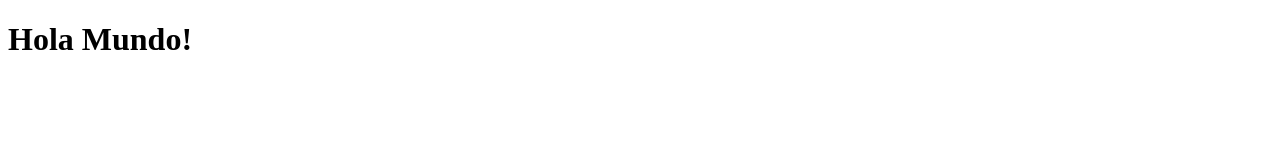
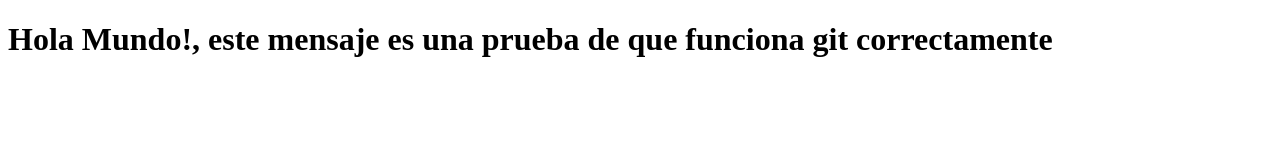
Before and after one commit to Arrazola047/testBedu, a plain HTML site: page index.html in a window 1280 px wide. Drawn offline with Linux system fonts and the light colour scheme.

Commit message:
se hicieron pruebas en el codigo html

```diff
--- a/index.html
+++ b/index.html
@@ -7,6 +7,6 @@
     <title>Document</title>
 </head>
 <body>
-    <h1>Hola Mundo!</h1>
+    <h1>Hola Mundo!, este mensaje es una prueba de que funciona git correctamente</h1>
 </body>
 </html>
```
